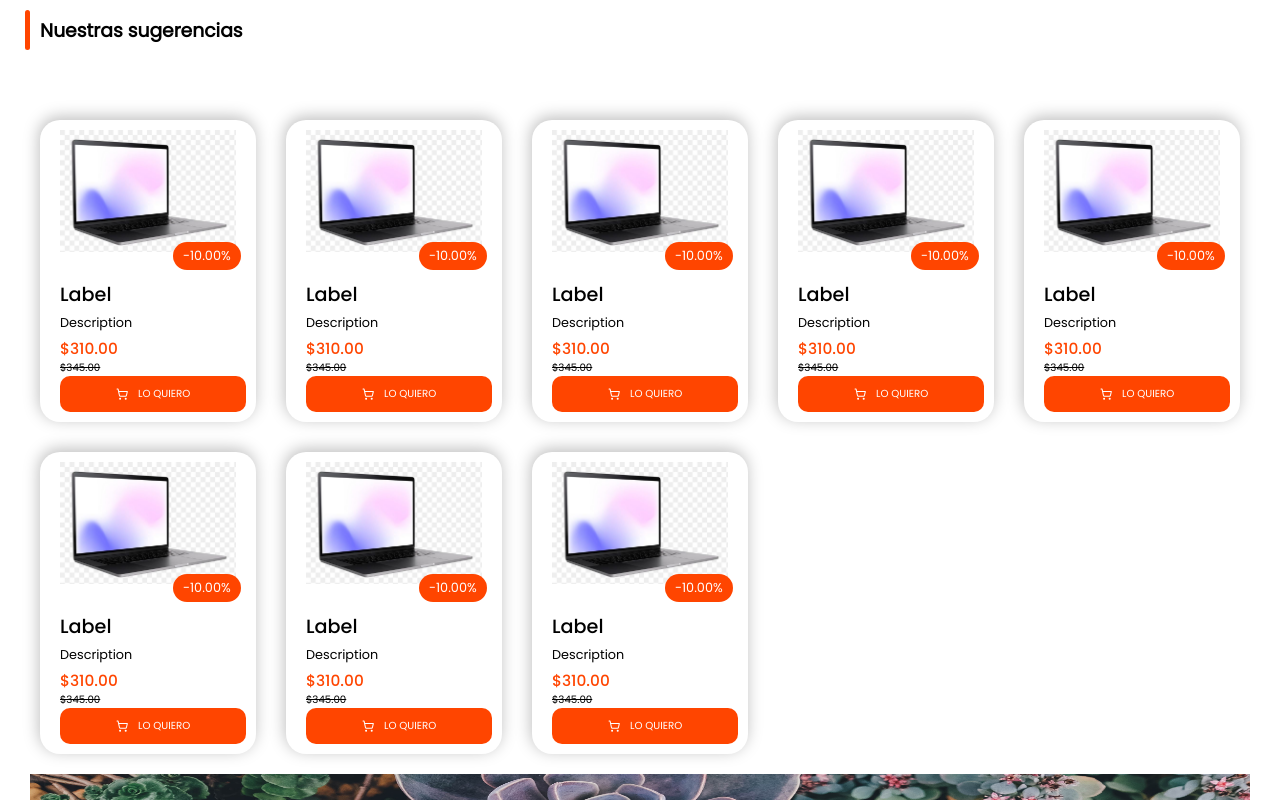
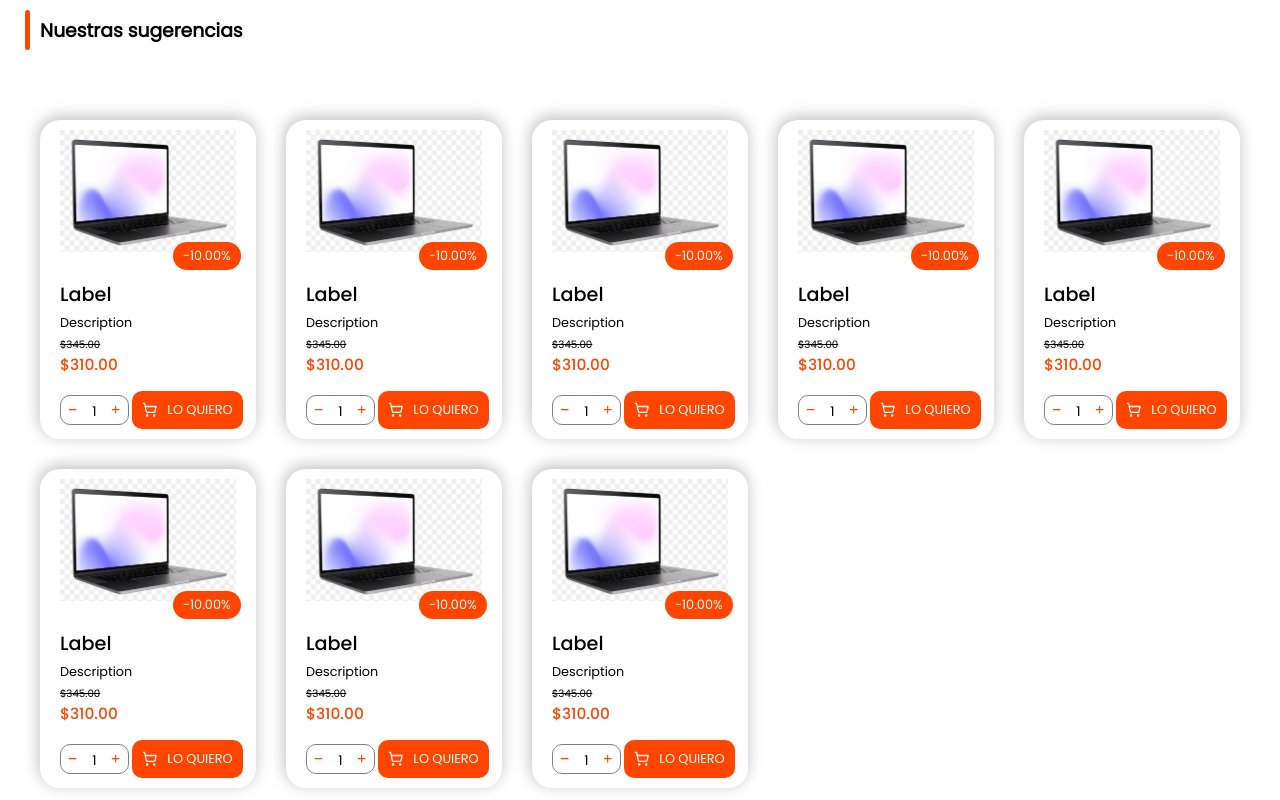
Before and after one commit to SmilingWitch/e-commece, a Next.js app: page /home in a window 1280 px wide. Shown: the part 840-1640 px from the top of the page. Built offline with nearby package versions, Linux system fonts and the light colour scheme.

Commit message:
feat: add interactions to productCard component

```diff
--- a/src/components/productCard.jsx
+++ b/src/components/productCard.jsx
@@ -2,12 +2,33 @@
 
 import style from "../../public/assets/styles/ProductCrad.module.css"
 import { LuShoppingCart } from "react-icons/lu";
+import {HiOutlinePlusSm, HiOutlineMinusSm} from "react-icons/hi"
+import { useState } from "react";
 
 
 export default function ProductCard({url}) {
 
+    const [formValue,setFormValue]=useState({share:1});
+    const handleIncrement = () => {
+      if (formValue.share + 1 <= 10) {
+        setFormValue({...formValue, share: formValue.share + 1});
+      }
+    };
+
+    const handleDecrement = () => {
+        if (formValue.share - 1 >= 1) {
+            setFormValue({...formValue, share: formValue.share - 1});
+        }
+    };
+
+    const handleInputChange = (event) => {
+        const value = event.target.value.replace(/,/g, '');
+        setFormValue({...formValue, share: Number(value)});
+    };
+
     return (
         <div className={style.card}>
+          <div className={style.top}>
             <div className={style.imgBx}>
                   <img  src={url} alt="" />
                   <span className={style.descont}>-10.00%</span>
@@ -16,15 +37,43 @@ export default function ProductCard({url}) {
                   <div className={style.label}>Label</div>
                   <div className={style.description}>Description</div>
                   <div className={style.price}>
+                      <div className={style.priceDesc}>$345.00</div>
                       <div className={style.priceRight}>$310.00</div>
-                    <div className={style.priceDesc}>$345.00</div>
                   </div>
 
+                </div>
+          </div>
+
+
+          <div className={style.buySection}>
+              <div className={style.actions}>
+                  <button className={style.btn} onClick={handleDecrement}><HiOutlineMinusSm/></button>
+                    <div className={style.inputCont}>
+                      <div className={style.input}>
+                        <input
+                          type="text"
+                          name="share"
+                          className={style.formControl}
+                          required
+                          value={formValue.share.toLocaleString()}
+                          onChange={handleInputChange}
+                          onKeyDown={(event) => {
+                              const keyCode = event.keyCode;
+                              const isNumber = (keyCode >= 48 && keyCode <= 57);
+                              const isBackspace = (keyCode === 8);
+                              if (!isNumber && !isBackspace) {
+                                event.preventDefault();
+                              }
+                            }}
+                        />
+                      </div>
+                    </div>
+                  <button className={style.btn} onClick={handleIncrement}><HiOutlinePlusSm/></button>
+               </div>
               <div className={style.btnBx}>
                   <div className={style.icon}><LuShoppingCart /></div>
                   <div className={style.cart}>Lo quiero</div>
               </div>
-
           </div>
 
 
```
Lines whose indentation alone changed are shown as unchanged.
